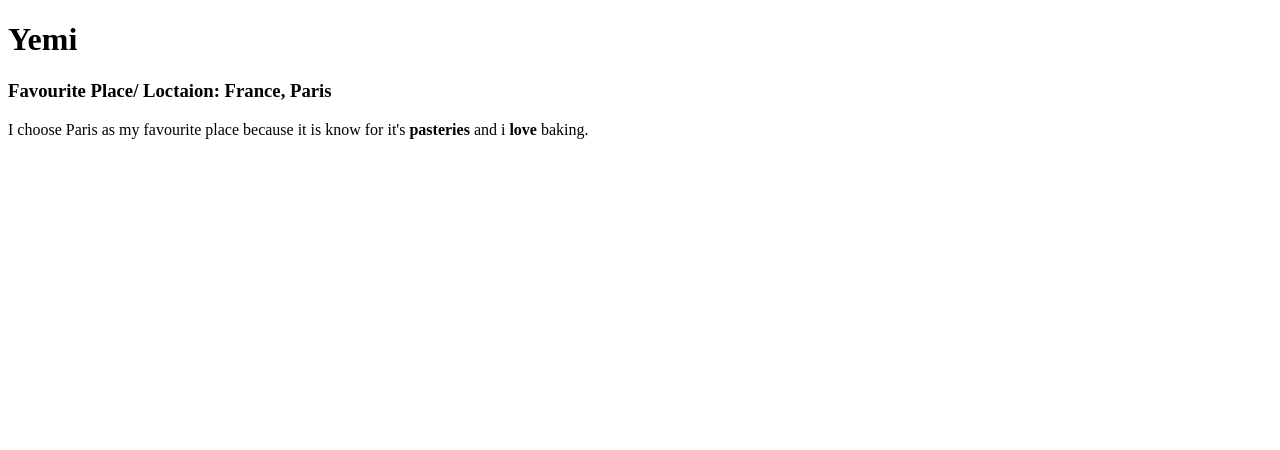
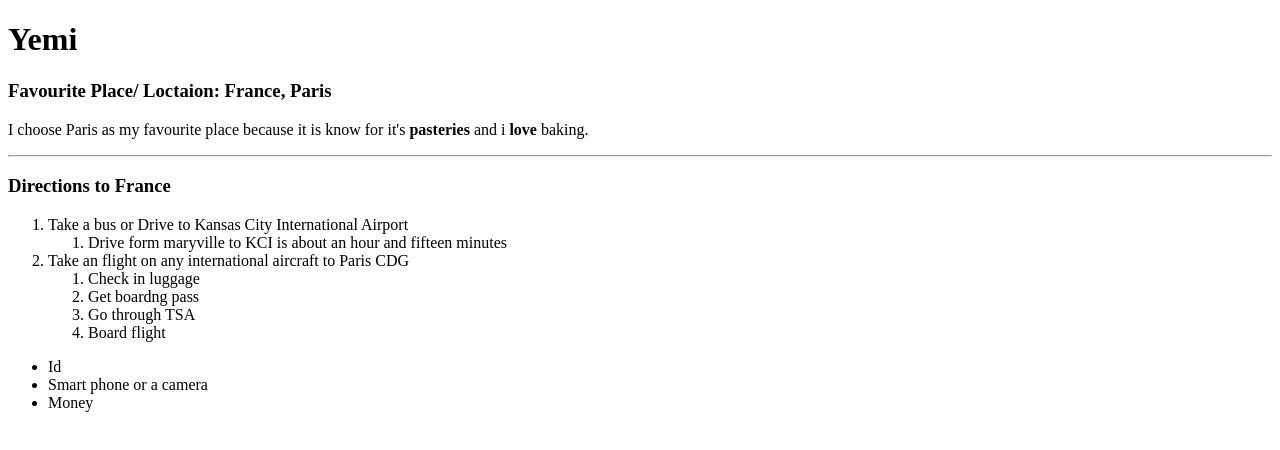
Before and after one commit to 44-563-WebApps-F21/webapps-f21-assignment-3-Programmer026, a plain HTML site: page index.html in a window 1280 px wide. Drawn offline with Linux system fonts and the light colour scheme.

Commit message:
Add list to indeex.html

```diff
--- a/index.html
+++ b/index.html
@@ -8,6 +8,33 @@
         <h1>Yemi</h1>
         <h3>Favourite Place/ Loctaion: France, Paris</h3>
         <p>I choose Paris as my favourite place because it is know for it's <b>pasteries</b> and i <b>love</b> baking.</p>
+        <hr>
+        <h3>Directions to France</h3>
+        <ol>
+            <li>
+                Take a bus or Drive to Kansas City International Airport
+                <ol>
+                    <li>
+                        Drive form maryville to KCI is about an hour and fifteen minutes
+                    </li>
+                </ol>
+            </li>
+            <li>
+                Take an flight on any international aircraft to Paris CDG
+                <ol>
+                    <li>Check in luggage</li>
+                    <li>Get boardng pass</li>
+                    <li>Go through TSA</li>
+                    <li>Board flight</li>
+                </ol>
+            </li>
+        </ol>
+
+        <ul>
+            <li>Id</li>
+            <li>Smart phone or a camera</li>
+            <li>Money</li>
+        </ul>
 
     </body>
 </html>
```
